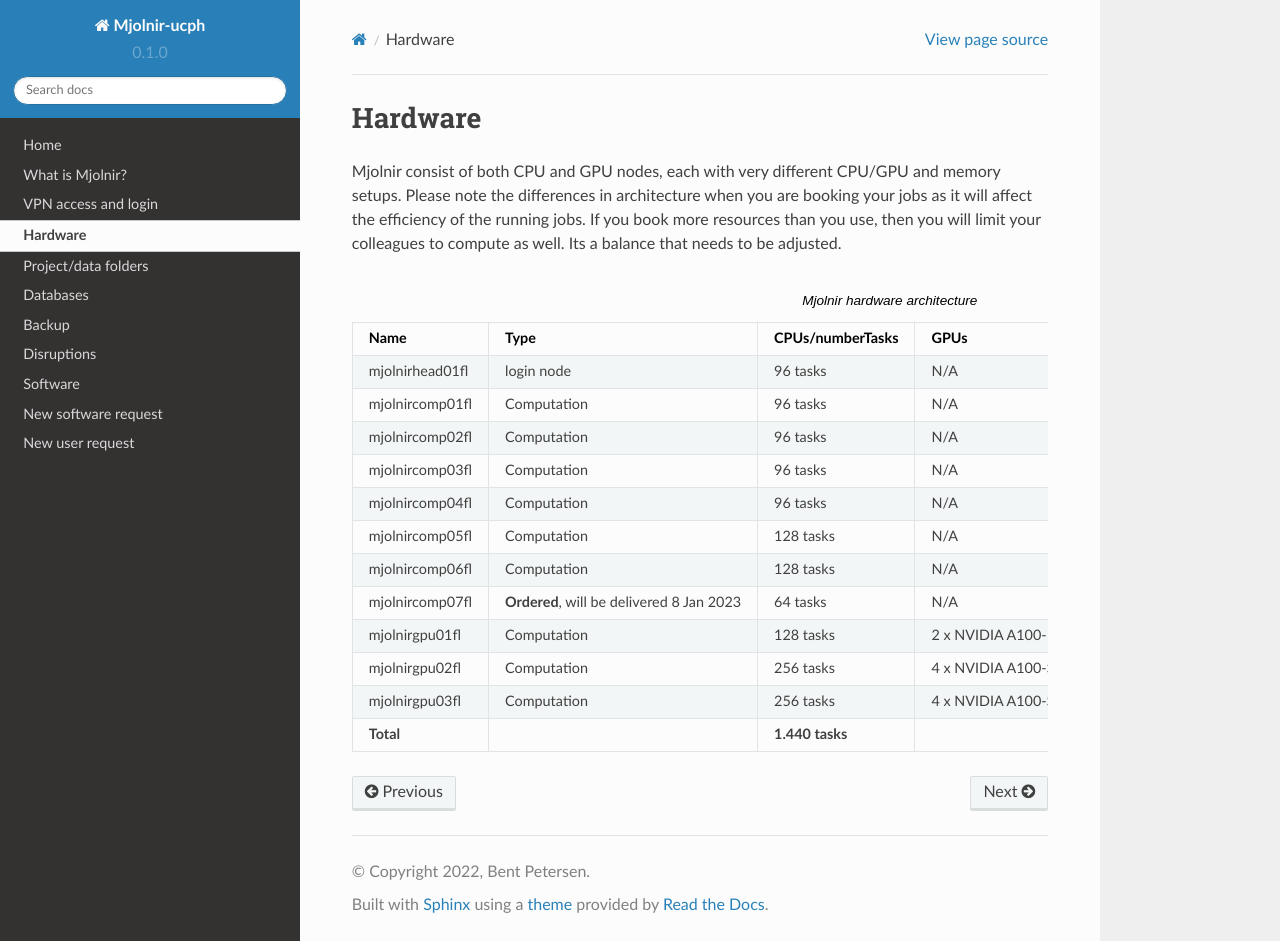
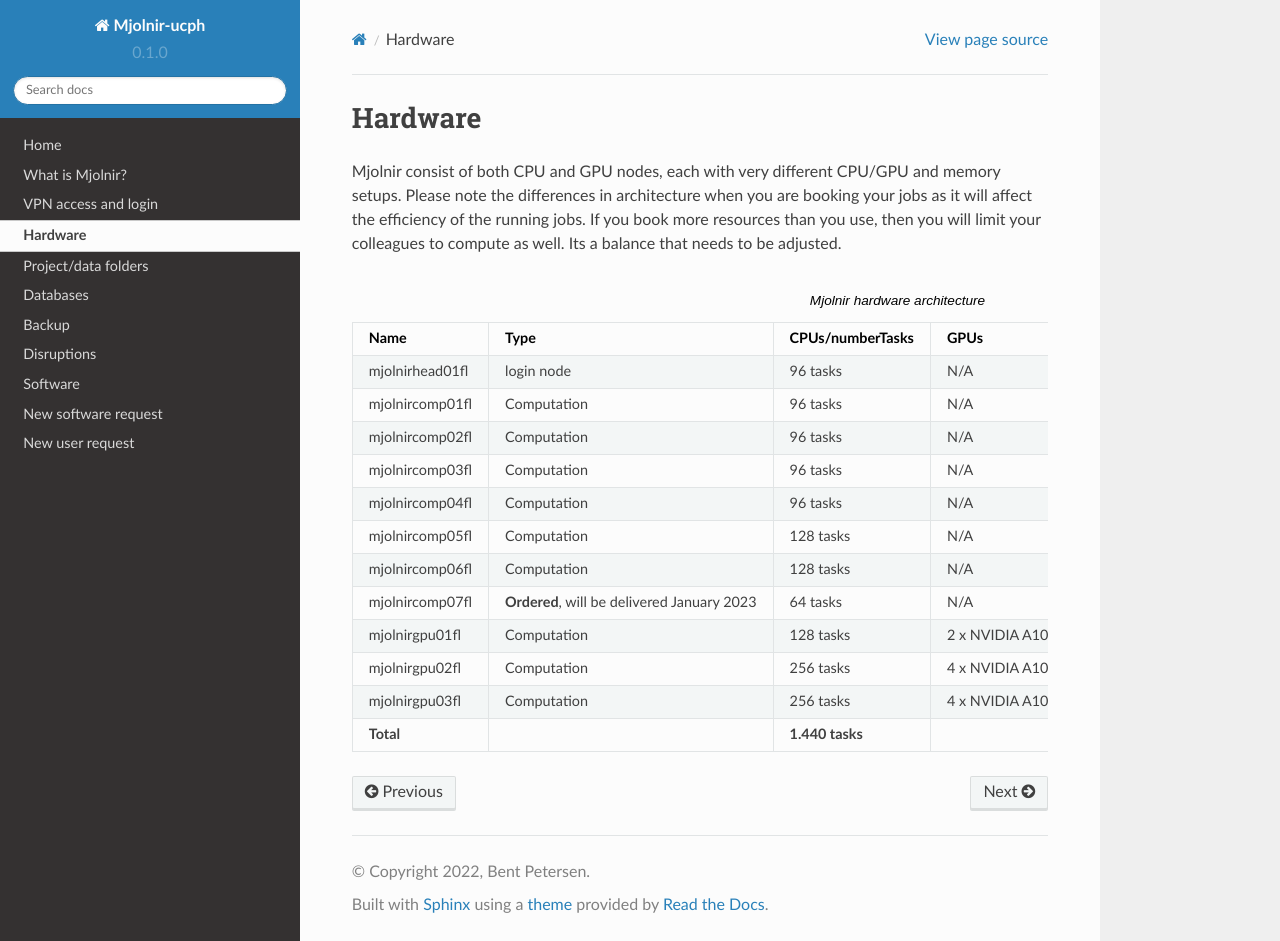
Before and after one commit to bentpetersendk/mjolnir_ucph, a Sphinx documentation site: the page built from docs/source/hardware.rst, in a window 1280 px wide and 941 px high. Built offline with Sphinx 7.4.7 and the Read the Docs theme 2.0.0, drawn with Linux system fonts in a browser that asks for light colours.

Commit message:
Update hardware.rst

```diff
--- a/docs/source/hardware.rst
+++ b/docs/source/hardware.rst
@@ -58,7 +58,7 @@ If you book more resources than you use, then you will limit your colleagues to
      - 512gb
      - cpuqueue
    * - mjolnircomp07fl
-     - **Ordered**, will be delivered 8 Jan 2023
+     - **Ordered**, will be delivered January 2023
      - 64 tasks
      - N/A
      - 1024gb
```
